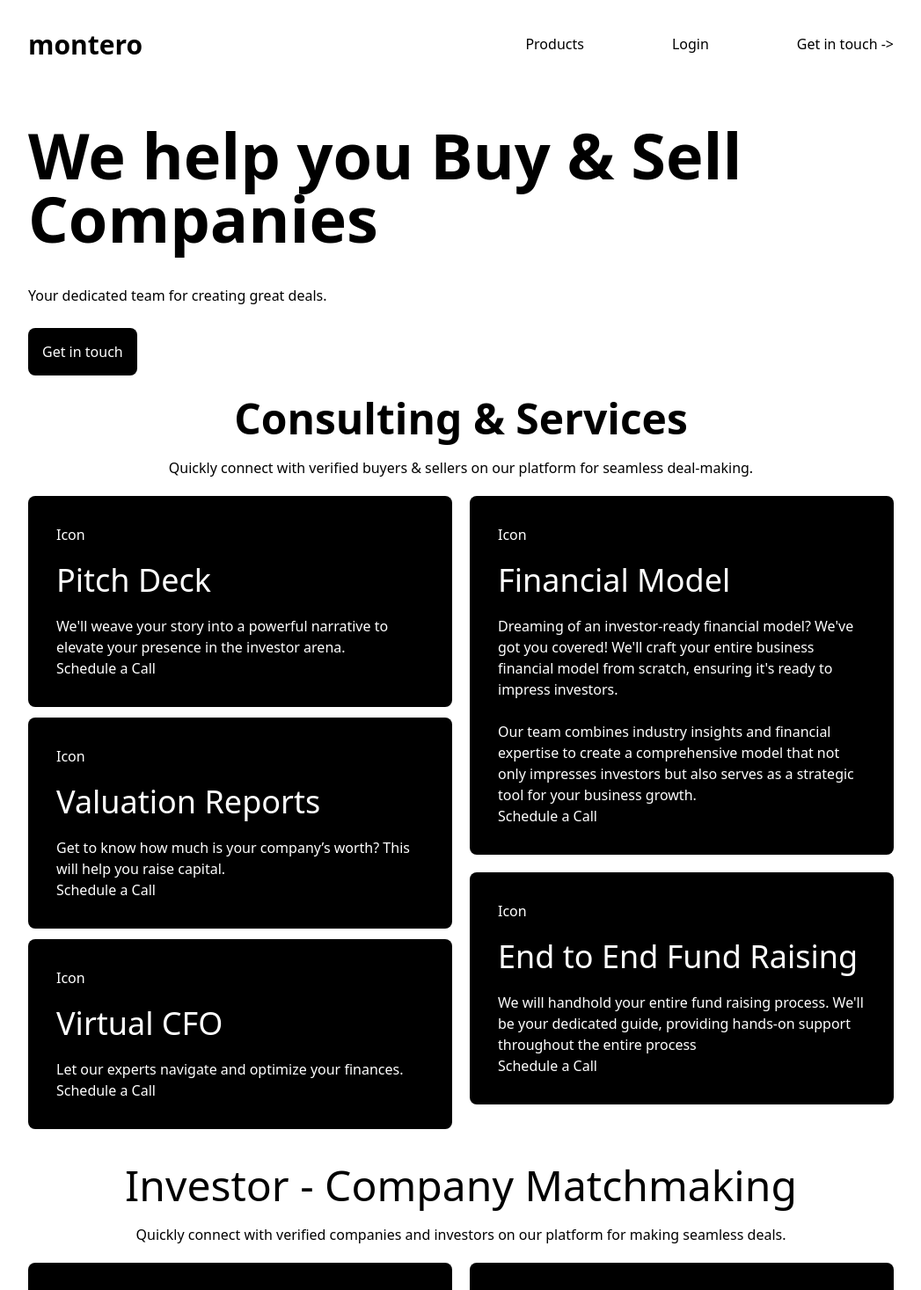
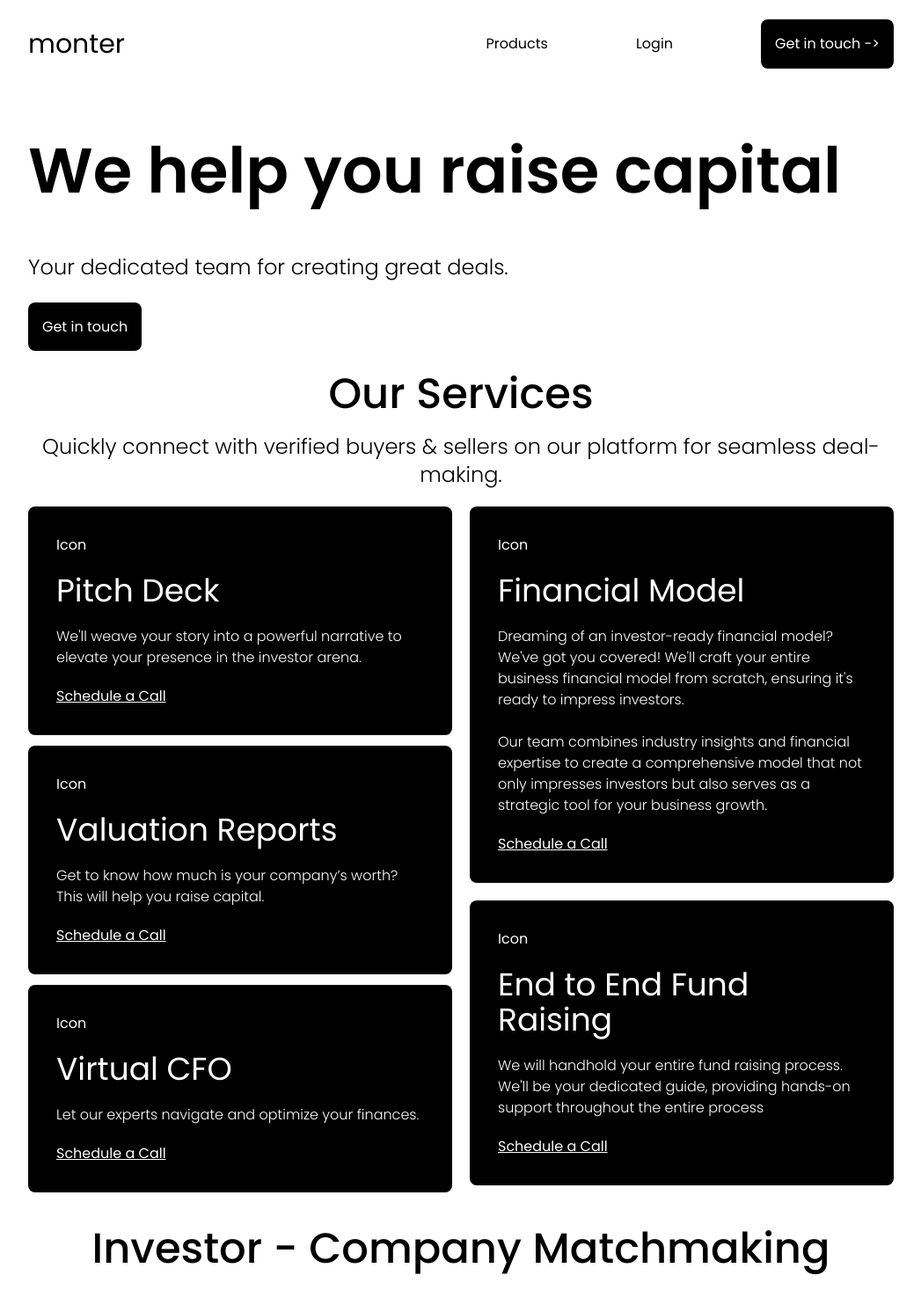
Before and after one commit to ameeshagireesh/odyssey-frontend, a Next.js app: page / in a window 1280 px wide. Shown: the top 1467 px of the page at 88% size, without its empty margins (116-1163 px from the left). Built offline with nearby package versions, Linux system fonts and the light colour scheme.

Commit message:
Changed font and other minor changes

```diff
--- a/src/app/globals.css
+++ b/src/app/globals.css
@@ -1,4 +1,4 @@
-/* @import url('https://fonts.googleapis.com/css2?family=Hind&family=Poppins:wght@300;400;500;600&display=swap'); */
+@import url('https://fonts.googleapis.com/css2?family=Hind&family=Poppins:wght@300;400;500;600&display=swap');
 
 @tailwind base;
 @tailwind components;
@@ -19,6 +19,7 @@
 body{
   background-color: var(--bg);
   color: var(--text);
+  font-family: 'Poppins', sans-serif;
 }
 
 a {
--- a/src/app/page.js
+++ b/src/app/page.js
@@ -1,106 +1,193 @@
 import Link from "next/link";
+
 
 const Home = () => {
   return (
     <div className="flex-col space-y-10 py-10">
       <div className="flex-col space-y-10">
-        <p className="text-7xl font-bold">We help you Buy & Sell Companies</p>
-        <p className="font-light"> Your dedicated team for creating great deals.</p>
+        <p className="text-7xl font-bold leading-normal">
+          We help you raise capital
+        </p>
+        <p className="font-light text-2xl">
+          {" "}
+          Your dedicated team for creating great deals.
+        </p>
         <div>
-          <Link href='https://tally.so/r/mYQMG0' className="bg-black text-white font-normal rounded-lg p-4">Get in touch</Link>
+          <Link
+            href="https://tally.so/r/mYQMG0"
+            className="bg-black text-white font-normal rounded-lg p-4"
+          >
+            Get in touch
+          </Link>
         </div>
       </div>
 
       <div className="flex-col space-y-5">
-        <p className="text-5xl font-bold text-center">Consulting & Services</p>
-        <p className="font-light text-center">Quickly connect with verified buyers  & sellers on our platform for seamless deal-making.</p>
+        <p className="text-5xl font-medium text-center">Our Services</p>
+        <p className="font-light text-center text-2xl">
+          Quickly connect with verified buyers & sellers on our platform for
+          seamless deal-making.
+        </p>
         <div className="flex gap-5 font-normal">
           <div className="space-y-10 w-1/2 text-white rounded-lg flex-col space-y-3">
             <div className="bg-black text-white rounded-lg p-8 flex-col space-y-5">
               <p>Icon</p>
               <p className="font-normal text-4xl"> Pitch Deck</p>
-              <p className="font-light text-base">We'll weave your story into a powerful narrative to elevate your presence in the investor arena.</p>
-              <Link href='https://tally.so/r/mYQMG0' className=" text-base">Schedule a Call</Link>
+              <p className="font-light text-base">
+                We'll weave your story into a powerful narrative to elevate your
+                presence in the investor arena.
+              </p>
+              <p className="underline">
+                <Link
+                  href="https://tally.so/r/mYQMG0"
+                  className="pt-4  text-base "
+                >
+                  Schedule a Call
+                </Link>
+              </p>
             </div>
             <div className="bg-black text-white rounded-lg p-8 flex-col space-y-5">
               <p>Icon</p>
               <p className="font-normal text-4xl"> Valuation Reports</p>
-              <p className="font-light text-base">Get to know how much is your company’s worth? This will help you raise capital.</p>
-              <Link href='https://tally.so/r/mYQMG0'>Schedule a Call</Link>
+              <p className="font-light text-base">
+                Get to know how much is your company’s worth? This will help you
+                raise capital.
+              </p>
+              <p className="underline">
+                <Link href="https://tally.so/r/mYQMG0">Schedule a Call</Link>
+              </p>
             </div>
             <div className="bg-black text-white rounded-lg p-8 flex-col space-y-5">
               <p>Icon</p>
               <p className="font-normal text-4xl"> Virtual CFO</p>
-              <p className="font-light text-base">Let our experts navigate and optimize your finances.</p>
-              <Link href='https://tally.so/r/mYQMG0'>Schedule a Call</Link></div>
+              <p className="font-light text-base">
+                Let our experts navigate and optimize your finances.
+              </p>
+              <p className="underline">
+                <Link href="https://tally.so/r/mYQMG0">Schedule a Call</Link>
+              </p>
+            </div>
           </div>
           <div className="space-y-5 w-1/2 ">
             <div className="bg-black text-white rounded-lg p-8 h-auto flex-col space-y-5">
               <p>Icon</p>
               <p className="font-normal text-4xl"> Financial Model</p>
-              <p className="font-light text-base">Dreaming of an investor-ready financial model? We've got you covered!
-                We'll craft your entire business financial model from scratch, ensuring it's ready to impress investors. <br /> <br />
-                Our team combines industry insights and financial expertise to create a comprehensive model that not only impresses
-                investors but also serves as a strategic tool for your business growth.</p>
-              <Link href='https://tally.so/r/mYQMG0'>Schedule a Call</Link>
+              <p className="font-light text-base">
+                Dreaming of an investor-ready financial model? We've got you
+                covered! We'll craft your entire business financial model from
+                scratch, ensuring it's ready to impress investors. <br /> <br />
+                Our team combines industry insights and financial expertise to
+                create a comprehensive model that not only impresses investors
+                but also serves as a strategic tool for your business growth.
+              </p>
+              <p className="underline">
+                <Link href="https://tally.so/r/mYQMG0">Schedule a Call</Link>
+              </p>
             </div>
             <div className="bg-black text-white rounded-lg p-8 h-auto flex-col space-y-5">
               <p>Icon</p>
               <p className="font-normal text-4xl"> End to End Fund Raising</p>
-              <p className="font-light text-base">We will handhold your entire fund raising process.
-                We'll be your dedicated guide, providing hands-on support throughout the entire process</p>
-              <Link href='https://tally.so/r/mYQMG0'>Schedule a Call</Link>
+              <p className="font-light text-base">
+                We will handhold your entire fund raising process. We'll be your
+                dedicated guide, providing hands-on support throughout the
+                entire process
+              </p>
+              <p className="underline">
+                <Link href="https://tally.so/r/mYQMG0">Schedule a Call</Link>
+              </p>
             </div>
           </div>
         </div>
       </div>
 
       <div className="flex-col space-y-5">
-        <p className="text-5xl text-center"> Investor - Company Matchmaking</p>
-        <p className="font-light text-center"> Quickly connect with verified companies and investors on our platform for making seamless deals.</p>
+        <p className="text-5xl text-center font-medium">
+          {" "}
+          Investor - Company Matchmaking
+        </p>
+        <p className="font-light text-center text-2xl">
+          {" "}
+          Quickly connect with verified companies and investors on our platform
+          for making seamless deals.
+        </p>
         <div className="flex gap-5 font-normal">
           <div className="bg-black text-white rounded-lg p-8 w-1/2 flex-col space-y-5">
             <p>Icon</p>
             <p className="font-normal text-4xl"> Company</p>
-            <p className="font-light text-base">Companies can list anonymously and attract inbound interest.</p>
+            <p className="font-light text-base">
+              Companies can list anonymously and attract inbound interest.
+            </p>
           </div>
           <div className="bg-black text-white rounded-lg p-8 w-1/2 flex-col space-y-5">
             <p>Icon</p>
             <p className="font-normal text-4xl"> Financial Institutions</p>
-            <p className="font-light text-base">Financial Institutions can explore a diverse selection of verified companies.</p>
+            <p className="font-light text-base">
+              Financial Institutions can explore a diverse selection of verified
+              companies.
+            </p>
           </div>
         </div>
-        <p className="font-light">We facilitate hassle-free fundraising and M&A conversations that lead to successful deals – only pay us after a deal is done.</p>
+        <p className="font-light">
+          We facilitate hassle-free fundraising and M&A conversations that lead
+          to successful deals – only pay us after a deal is done.
+        </p>
       </div>
 
       <div className="flex-col space-y-5">
-        <p className="text-5xl text-center"> Business Valuation & Funding Readiness Index</p>
-        <p className="font-light text-center"> Unlock the value of your business with our intuitive online valuation calculator and funding readiness index — precise, quick, and hassle-free!</p>
+        <p className="text-5xl text-center font-medium">
+          {" "}
+          Business Valuation & Funding Readiness Index
+        </p>
+        <p className="font-light text-center text-2xl">
+          {" "}
+          Unlock the value of your business with our intuitive online valuation
+          calculator and funding readiness index — precise, quick, and
+          hassle-free!
+        </p>
         <div className="flex gap-5 font-normal">
           <div className="bg-black text-white rounded-lg p-8 w-1/2 flex-col space-y-5">
             <p>Icon</p>
-            <p className="font-normal text-4xl"> Business Valuation for Companies</p>
-            <p className="font-light text-base">Get your business valuation through our quick online valuation calculator tool.</p>
+            <p className="font-normal text-4xl">
+              {" "}
+              Business Valuation for Companies
+            </p>
+            <p className="font-light text-base">
+              Get your business valuation through our quick online valuation
+              calculator tool.
+            </p>
           </div>
           <div className="bg-black text-white rounded-lg p-8 w-1/2 flex-col space-y-5">
             <p>Icon</p>
-            <p className="font-normal text-4xl"> Funding Readiness Index (FRI)</p>
-            <p className="font-light text-base">Discover your capital-raising readiness! Take our quick questionnaire, unlock your score, and receive expert advice to bridge the gap.
-              Elevate your fundraising success now!</p>
+            <p className="font-normal text-4xl">
+              {" "}
+              Funding Readiness Index (FRI)
+            </p>
+            <p className="font-light text-base">
+              Discover your capital-raising readiness! Take our quick
+              questionnaire, unlock your score, and receive expert advice to
+              bridge the gap. Elevate your fundraising success now!
+            </p>
           </div>
         </div>
       </div>
 
       <div className="text-center flex-col space-y-10">
         <p className="font-light">
-          Regardless of whether you're a company representative, an investor, a lender, or any other interested party, we're keen on connecting with you.
-          Feel free to reach out – we're here to engage!
+          Regardless of whether you're a company representative, an investor, a
+          lender, or any other interested party, we're keen on connecting with
+          you. Feel free to reach out – we're here to engage!
         </p>
         <div>
-          <Link href='https://tally.so/r/mYQMG0' className="bg-black text-white rounded-lg font-normal p-4">Get in touch</Link>
+          <Link
+            href="https://tally.so/r/mYQMG0"
+            className="bg-black text-white rounded-lg font-normal p-4"
+          >
+            Get in touch
+          </Link>
         </div>
       </div>
-    </div>)
-}
+    </div>
+  );
+};
 
 export default Home;
--- a/src/components/Footer/Footer.jsx
+++ b/src/components/Footer/Footer.jsx
@@ -9,8 +9,8 @@ const Footer = () => {
                 </div>
                 <div className="flex-col w-1/3 font-light text-base">
                     <p className="font-medium text-2xl">Contact Us</p>
-                    <p>xyz@gmail.com</p>
-                    <p>+91 7895674598</p>
+                    <p>hello@monter.one</p>
+                    <p>+91 9819476544</p>
                 </div>
                 <div className="flex-col w-1/3 font-light text-base">
                     <p className="font-medium text-2xl">Products</p>
--- a/src/components/Navbar/Links/Links.jsx
+++ b/src/components/Navbar/Links/Links.jsx
@@ -25,17 +25,29 @@ const Links = () => {
     return (
         <div className={styles.container}>
             <div className={styles.links}>
-                {links.map((link =>(
-                    <Link href={link.path} key={link.title}>{link.title}</Link>
-                )))}
+                {links.map((link) => (
+                    <Link
+                        href={link.path}
+                        key={link.title}
+                        className={link.title === "Get in touch ->" ? "bg-black text-white rounded-lg font-normal p-4" : ""}
+                    >
+                        {link.title}
+                    </Link>
+                ))}
             </div>
             <button className={styles.menuButton} onClick={() => setOpen((prev) => !prev)}>Menu</button>
             {
                 open && <div className={styles.mobileLinks}>
-                    {links.map((link=>(
-                        <Link href={link.path} key={link.title}>{link.title}</Link>
-                    )))}
-                    </div>
+                    {links.map((link) => (
+                        <Link
+                            href={link.path}
+                            key={link.title}
+                            className={link.title === "Get in touch ->" ? "bg-black text-white rounded-lg font-normal p-4" : ""}
+                        >
+                            {link.title}
+                        </Link>
+                    ))}
+                </div>
             }
         </div>
     )
--- a/src/components/Navbar/Navbar.jsx
+++ b/src/components/Navbar/Navbar.jsx
@@ -4,7 +4,7 @@ import styles from "./navbar.module.css"
 const Navbar = () => {
     return (
         <div className={styles.container}>
-            <div className={styles.logo}>montero</div>
+            <div className={styles.logo}>monter</div>
             <div>
                 <Links />
             </div>
--- a/src/components/Navbar/navbar.module.css
+++ b/src/components/Navbar/navbar.module.css
@@ -7,5 +7,5 @@
 
 .logo{
     font-size: 30px;
-    font-weight: bold;
+    font-weight: 400;
 }
```
Also changed, not shown: src/icons/Pitchdeck.svg (added), 1 other file (tests, documents, lock files or other folders).
